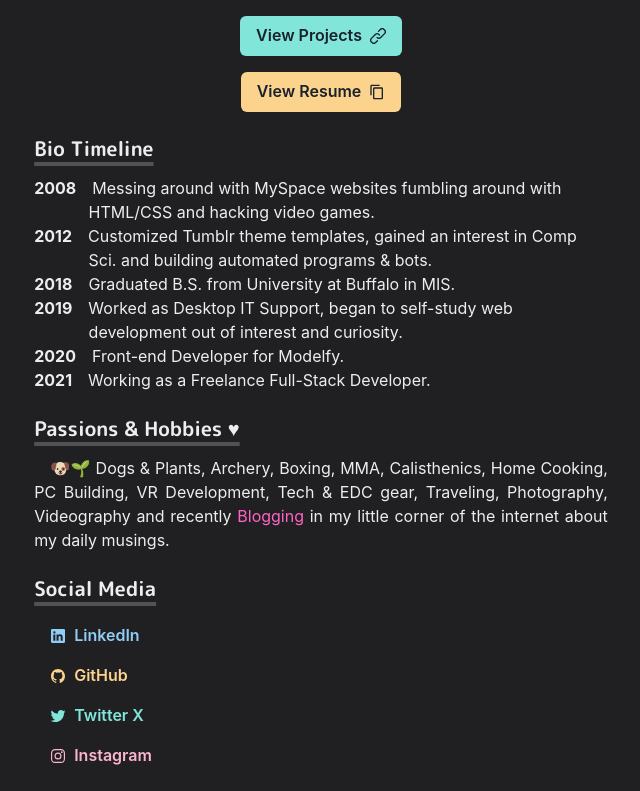
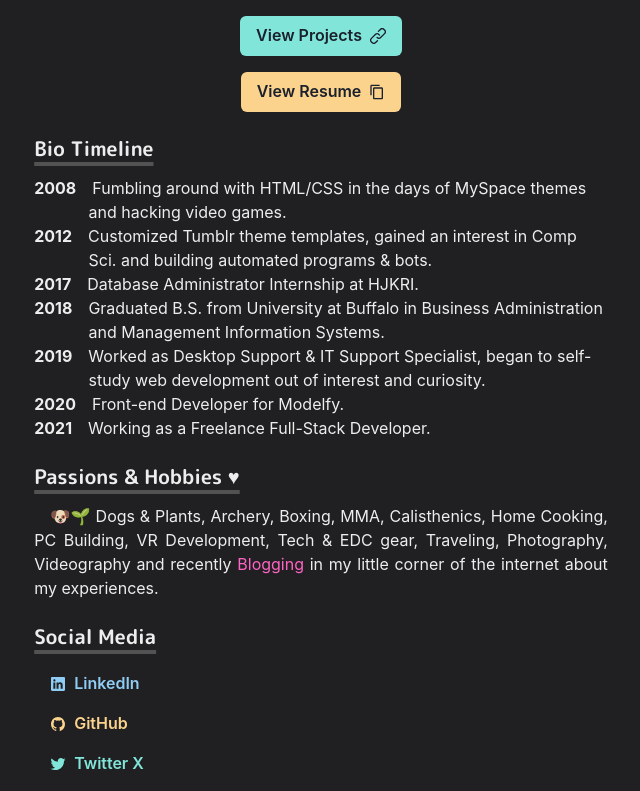
Before and after one commit to edjunma/edmondma.dev-v1, a Next.js app: page / in a window 1280 px wide. Shown: the part 440-1231 px from the top of the page, without its empty margins (319-959 px from the left). Built offline with nearby package versions, Linux system fonts and the light colour scheme.

Commit message:
10/8 update

```diff
--- a/pages/index.js
+++ b/pages/index.js
@@ -100,19 +100,23 @@ const Page = () => {
           </Heading>
           <BioSection>
             <BioYear>2008</BioYear>
-            Messing around with MySpace websites fumbling around with HTML/CSS and hacking video games.
+            Fumbling around with HTML/CSS in the days of MySpace themes and hacking video games.
           </BioSection>
           <BioSection>
             <BioYear>2012</BioYear>
             Customized Tumblr theme templates, gained an interest in Comp Sci. and building automated programs & bots.
           </BioSection>
           <BioSection>
+            <BioYear>2017</BioYear>
+            Database Administrator Internship at HJKRI.
+          </BioSection>
+          <BioSection>
             <BioYear>2018</BioYear>
-            Graduated B.S. from University at Buffalo in MIS.
+            Graduated B.S. from University at Buffalo in Business Administration and Management Information Systems.
           </BioSection>
           <BioSection>
             <BioYear>2019</BioYear>
-            Worked as Desktop IT Support, began to self-study web development out of interest and curiosity.
+            Worked as Desktop Support & IT Support Specialist, began to self-study web development out of interest and curiosity.
           </BioSection>
           <BioSection>
             <BioYear>2020</BioYear>
@@ -135,7 +139,7 @@ const Page = () => {
             <Link href="https://blog-v3-five.vercel.app/" target="_blank">
               Blogging
             </Link>
-            {' '} in my little corner of the internet about my daily musings.
+            {' '} in my little corner of the internet about my experiences.
           </Paragraph>
         </Section>
 
```
